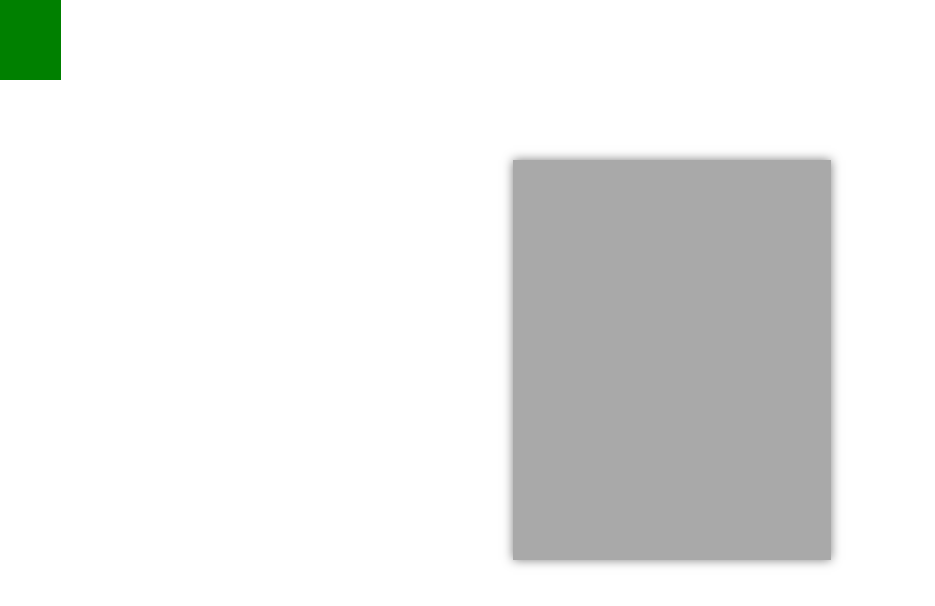
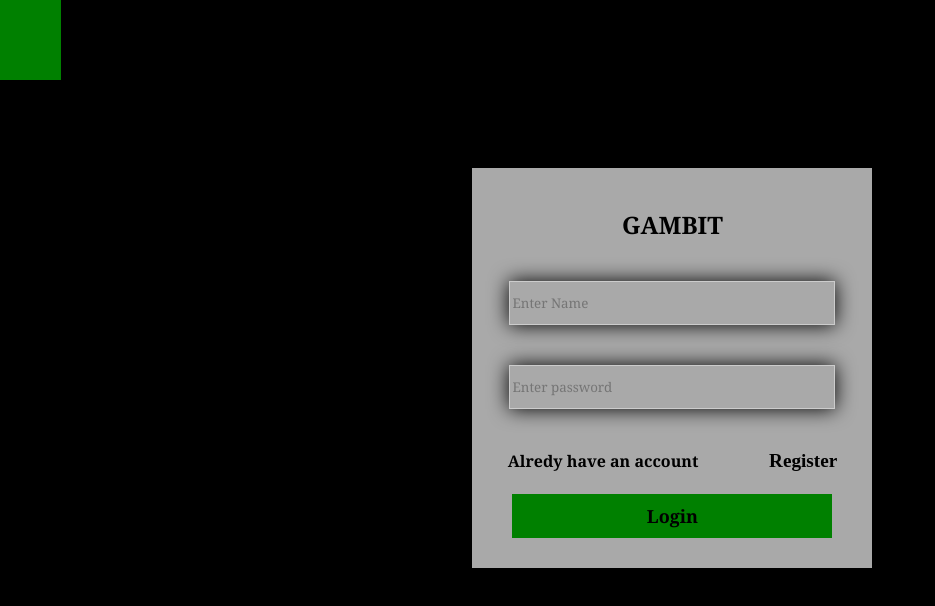
Before and after one commit to bed-com-27-20/Animeted-Pages, a React (Create React App) app: page /matrixpage in a window 1280 px wide. Shown: the top 606 px of the page, without its empty margins (0-935 px from the left). Built offline with nearby package versions, Linux system fonts and the light colour scheme.

Commit message:
combined login with matrix div

```diff
--- a/src/Login&SignUpPages/MatrixPage/Login.css
+++ b/src/Login&SignUpPages/MatrixPage/Login.css
@@ -1,5 +1,4 @@
 .logDiv{
-    border: 2px solid yellow;
     display: flex;
     flex-direction: column;
     height: 400px;
@@ -24,7 +23,7 @@ input{
     height: 10%;
     background-color: transparent;
     opacity: 2;
-    box-shadow: 0 0 20px rgba(0, 0, 0, 0.5);
+    box-shadow: 0 0 20px rgba(0, 0, 0, 1);
     border :1px solid #ccc;
     font-family: Cambria, Cochin, Georgia, Times, 'Times New Roman', serif;
 }
@@ -37,10 +36,16 @@ input{
     font-family: Cambria, Cochin, Georgia, Times, 'Times New Roman', serif;
 }
 
+.listyle{
+    text-decoration: none;
+}
+
 button{
   padding: 10px;
   background-color: green;
-  color: white;
+  color: black;
+  font-weight: bold;
+  font-size: large;
   border: none;
   cursor: pointer;
   width: 80%;
--- a/src/Login&SignUpPages/MatrixPage/Login.jsx
+++ b/src/Login&SignUpPages/MatrixPage/Login.jsx
@@ -13,7 +13,7 @@ export default function Login() {
 
           <div className='texdiv'>
             <h4>Alredy have an account </h4>
-           <h4> <Link to="#">Register</Link></h4>
+           <h4> <Link to="#" className='listyle'>Register</Link></h4>
           </div>
 
         <button type="submit" className='lgbtz'>Login</button>
--- a/src/Login&SignUpPages/MatrixPage/Matrixpage.jsx
+++ b/src/Login&SignUpPages/MatrixPage/Matrixpage.jsx
@@ -108,13 +108,20 @@ function Matrixpage() {
     </div>
     <div className='div11'>
     </div>
+
+    <div className='div22'>
+      <Login></Login>
+    </div>
     <div className='div11'>
     </div>
-
-    <div className='div22'>
+    <div className='div11'>
     </div>
-
-
+    <div className='div11'>
+    </div>
+    <div className='div11'>
+    </div>
+    <div className='div11'>
+    </div>
     <div className='div11'>
     </div>
     <div className='div11'>
@@ -394,7 +401,50 @@ function Matrixpage() {
     <div className='div11'>
     </div>
    </div>
-
+   <div className='matrixBox'>
+    <div className='div11'>
+    </div>
+    <div className='div11'>
+    </div>
+    <div className='div11'>
+    </div>
+    <div className='div11'>
+    </div>
+    <div className='div11'>
+    </div>
+    <div className='div11'>
+    </div>
+    <div className='div11'>
+    </div>
+    <div className='div11'>
+    </div>
+    <div className='div11'>
+    </div>
+    <div className='div11'>
+    </div>
+    <div className='div11'>
+    </div>
+    <div className='div11'>
+    </div>
+    <div className='div11'>
+    </div>
+    <div className='div11'>
+    </div>
+    <div className='div11'>
+    </div>
+    <div className='div11'>
+    </div>
+    <div className='div11'>
+    </div>
+    <div className='div11'>
+    </div>
+    <div className='div11'>
+    </div>
+    <div className='div11'>
+    </div>
+    <div className='div11'>
+    </div>
+   </div>
    </div>
   )
 }
--- a/src/Login&SignUpPages/MatrixPage/matrix.css
+++ b/src/Login&SignUpPages/MatrixPage/matrix.css
@@ -1,6 +1,7 @@
 .allin{
     display: flex;
     flex-direction: column;
+    background-color: black;
 }
 
 .matrixBox{
@@ -14,13 +15,12 @@
     margin-right: 0.2px;
     height: 10vh;
     width: 10vh;
+
 }
 
 .div22{
-    height: 400px;
-    width: 400px;
-    background-color:darkgray;
-    box-shadow: 0 0 10px rgba(0, 0, 0, 0.5);
+    height: 10vh;
+    width: 10vh;
     z-index: 20;
 }
 
```
